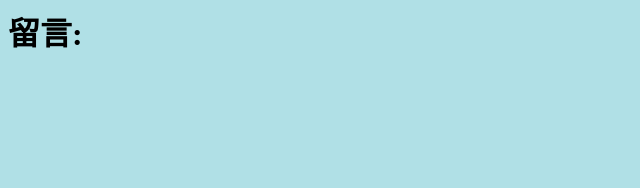
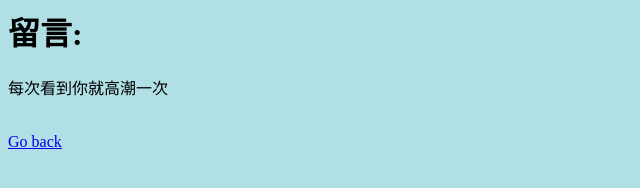
Before and after one commit to paulDop/work2-1, a plain HTML site: page board.html in a window 1280 px wide. Shown: the whole page, without its empty margins (0-640 px from the left). Drawn offline with Linux system fonts and the light colour scheme.

Commit message:
first branch

```diff
--- a/board.html
+++ b/board.html
@@ -5,7 +5,10 @@
 <body style="background-color:powderblue;">
 
 <h1>留言: </h1>
-<p></p>
-
+<p>
+	每次看到你就高潮一次
+</p>
+<br>
+<a href="./home.html">Go back</a>
 </body>
 </html>
```
Also changed, not shown: home.html (+4 -1 lines), index.html (+2 -1 lines).
